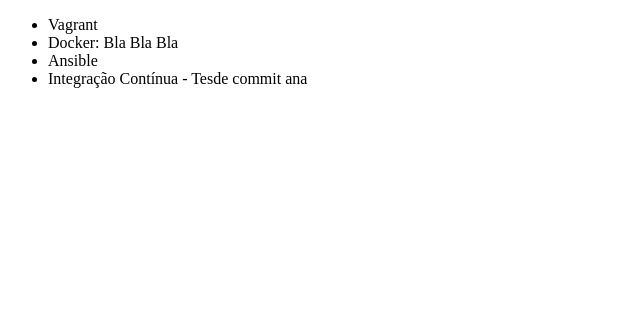
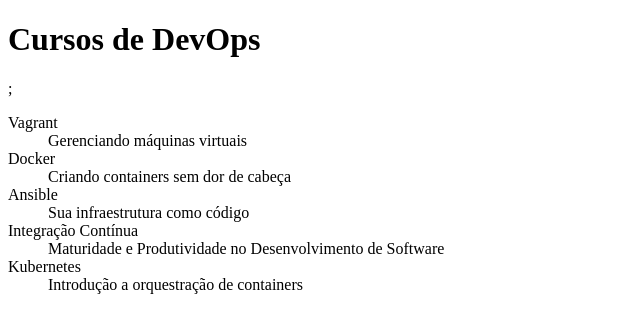
Before and after one commit to neimarcos/alura-git, a plain HTML site: page index.html in a window 1280 px wide. Shown: the whole page, without its empty margins (0-640 px from the left). Drawn offline with Linux system fonts and the light colour scheme.

Commit message:
Corrigindo HTML

```diff
--- a/index.html
+++ b/index.html
@@ -5,11 +5,18 @@
     <title>Cursos da Alura - Branch</title>
 </head>
 <body>
-    <ul>
-        <li>Vagrant</li>
-        <li>Docker: Bla Bla Bla</li>
-        <li>Ansible</li>
-        <li>Integração Contínua - Tesde commit ana</li>
-        </ul>
+  <h1>Cursos de DevOps</h1>;
+  <dl>
+    <dt>Vagrant</dt>
+    <dd>Gerenciando máquinas virtuais</dd>
+    <dt>Docker</dt>
+    <dd>Criando containers sem dor de cabeça</dd>
+    <dt>Ansible</dt>
+    <dd>Sua infraestrutura como código</dd>
+    <dt>Integração Contínua</dt>
+    <dd>Maturidade e Produtividade no Desenvolvimento de Software</dd>
+    <dt>Kubernetes</dt>
+    <dd>Introdução a orquestração de containers</dd>
+  </dl>
 </body>
 </html>
```
